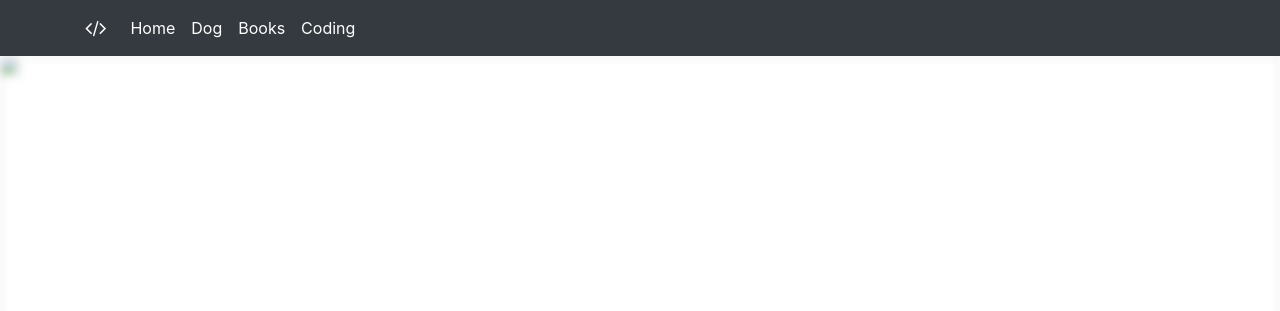
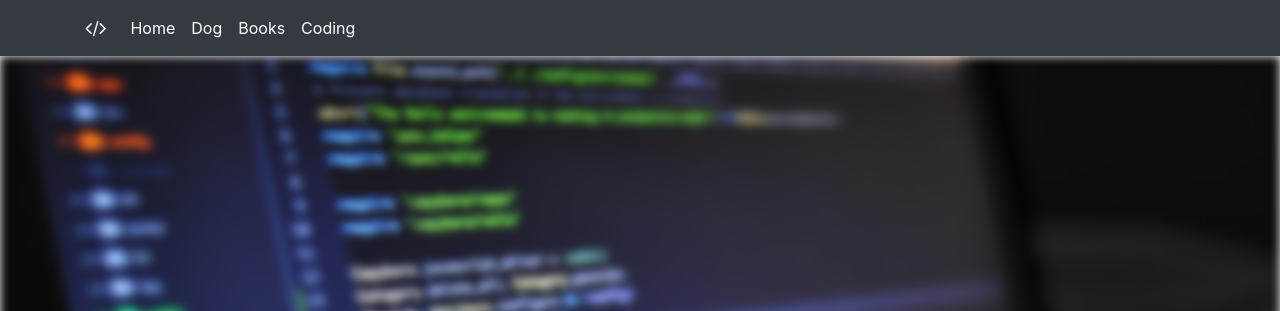
Before and after one commit to ajanmcr/About, a plain HTML site: page interest.html in a window 1280 px wide. Shown: the top 311 px of the page. Drawn offline with nearby package versions, Linux system fonts and the light colour scheme.

Commit message:
Update interest.html

```diff
--- a/interest.html
+++ b/interest.html
@@ -35,7 +35,7 @@
             </div>
         </nav>
     <section>
-        <img src="images/blueImage.jpg" alt="">
+        <img src="blueImage.jpg" alt="">
         <a href="https://github.com" class="btn">Works</a>
     </section>
 
```
